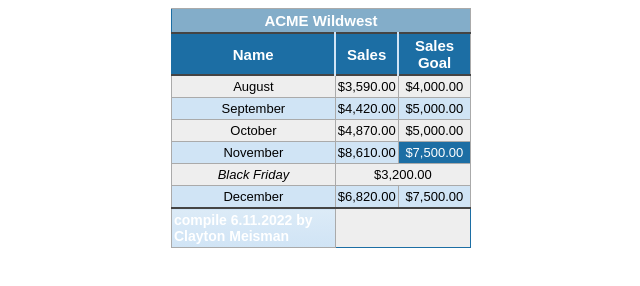
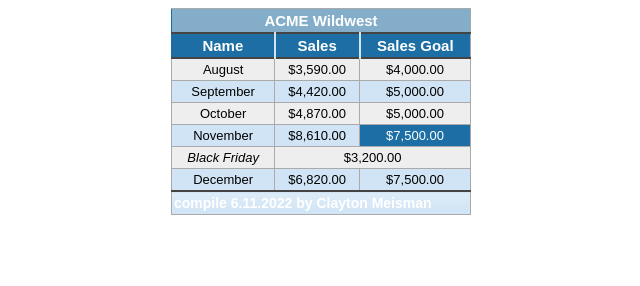
Before and after one commit to claymeisByuI/wdd230, a plain HTML site: page lesson-8/tablebuild.html in a window 1280 px wide. Shown: the whole page, without its empty margins (319-959 px from the left). Drawn offline with Linux system fonts and the light colour scheme.

Commit message:
fix colspan

```diff
--- a/lesson-8/tablebuild.html
+++ b/lesson-8/tablebuild.html
@@ -54,7 +54,7 @@
             </tr>
         </tbody>
         <tfoot>
-            <tr><td>compile 6.11.2022 by Clayton Meisman</td></tr>
+            <tr><td colspan="3">compile 6.11.2022 by Clayton Meisman</td></tr>
 
         </tfoot>
     </table>
```
